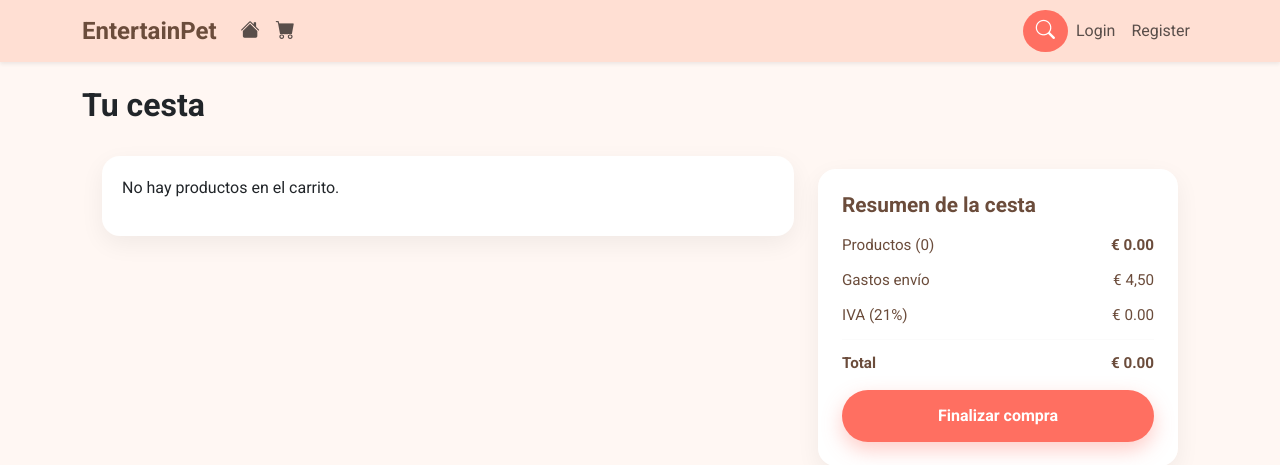
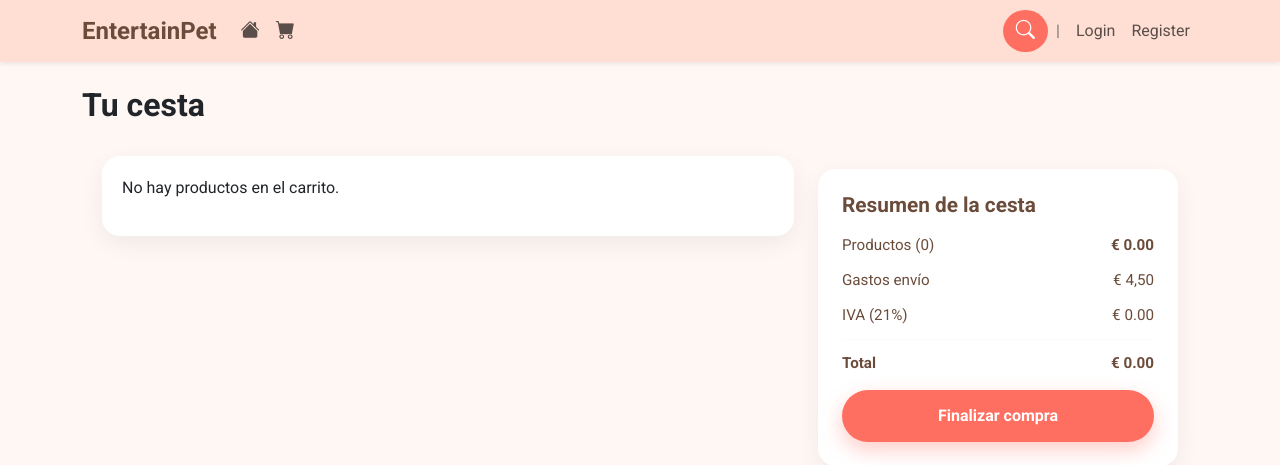
Before and after one commit to EntertainPet/webshop, a Django app: page /carrito/ in a window 1280 px wide. Shown: the top 465 px of the page. Run offline with Django 5.2, Linux system fonts and the light colour scheme.

Commit message:
fix: cambios visuales en base

```diff
--- a/home/templates/base.html
+++ b/home/templates/base.html
@@ -71,9 +71,10 @@
                         <i class="bi bi-search"></i>
                     </button>
                 </form>
+                <span class="mx-2 text-secondary">|</span>
                 {% if user.is_authenticated %}
                     {% if user.is_anonymous_user %}
-                        <a href="#">@{{ user.username|slice:":14" }}</a>
+                        <span>@Invitado</span>
                     {% else %}
                         <span>@{{ user.username }}</span>
                     {% endif %}
```
